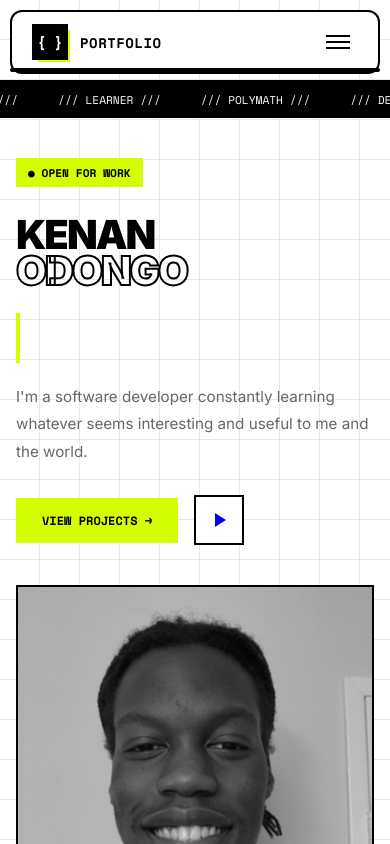
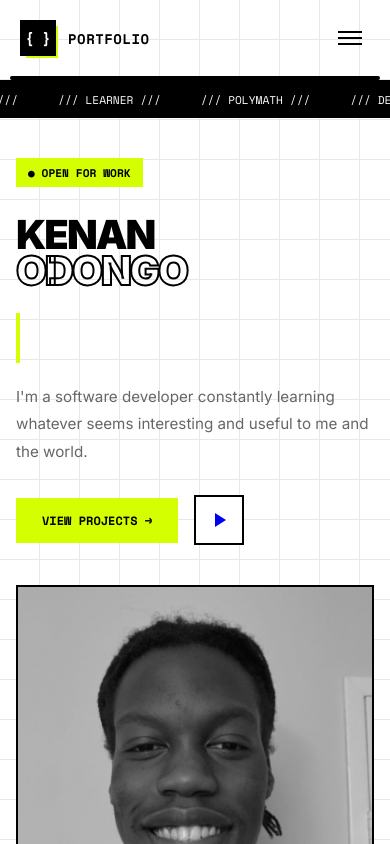
Before and after one commit to rONin01010101010/Dev_Portfolio, a Next.js app: page / in a window 390 px wide. Shown: the top 844 px of the page. Built offline with nearby package versions, Linux system fonts and the light colour scheme.

Commit message:
Edits to about page and navbar

```diff
--- a/app/components/Navigation.css
+++ b/app/components/Navigation.css
@@ -1,13 +1,11 @@
 .navigation {
   position: fixed;
-  top: 10px;
-  left: 10px;
-  right: 10px;
-  background-color: white;
-  border: 2px solid var(--border-dark);
-  border-radius: 12px;
+  top: 0;
+  left: 0;
+  right: 0;
+  background-color: transparent;
   z-index: 1000;
-  padding: 12px 0;
+  padding: 20px 0;
 }
 
 .nav-container {
@@ -165,7 +163,7 @@
   .nav-mobile-menu {
     display: flex;
     position: fixed;
-    top: 74px;
+    top: 80px;
     left: 10px;
     right: 10px;
     background-color: white;
@@ -239,7 +237,7 @@
   }
 
   .nav-mobile-menu {
-    top: 68px;
+    top: 76px;
   }
 
   .nav-mobile-menu .nav-link {
```
Also changed, not shown: app/about/page.css (+40 -1 lines), app/about/page.js (+15 -24 lines).
